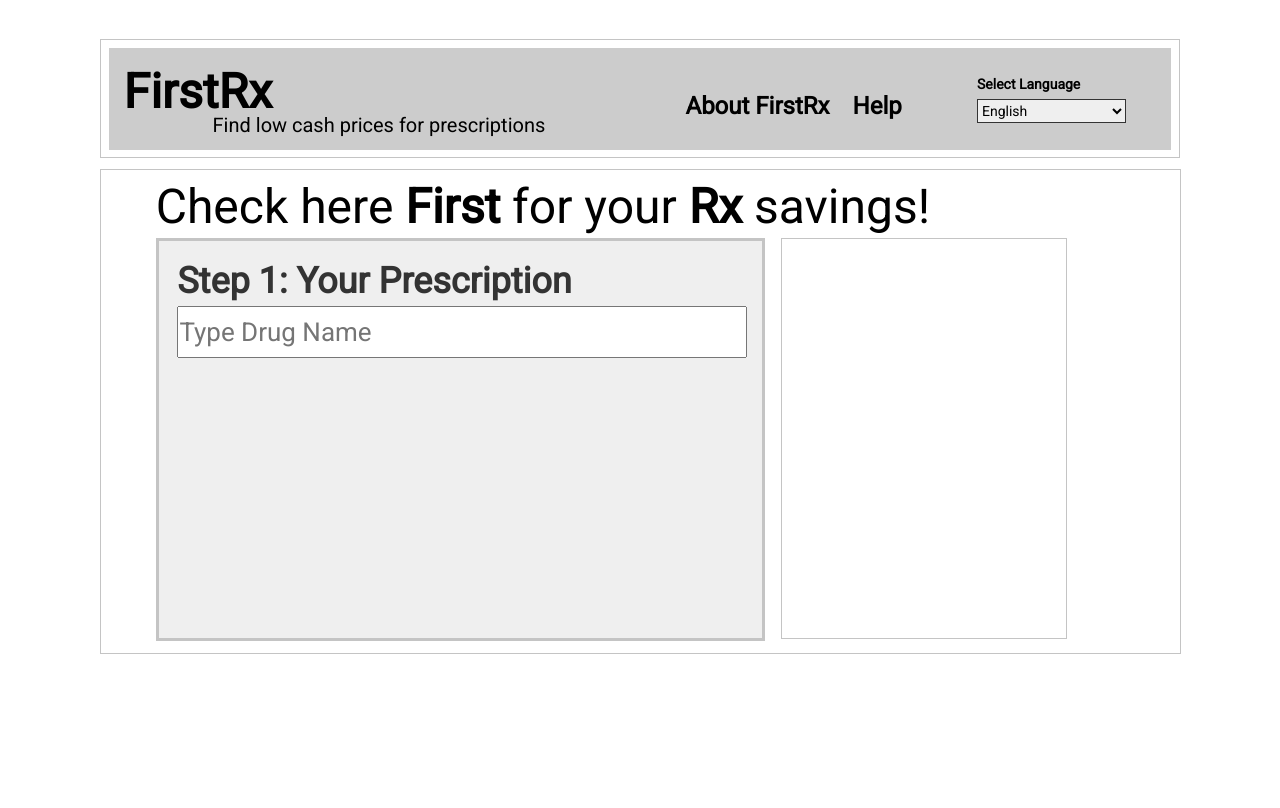
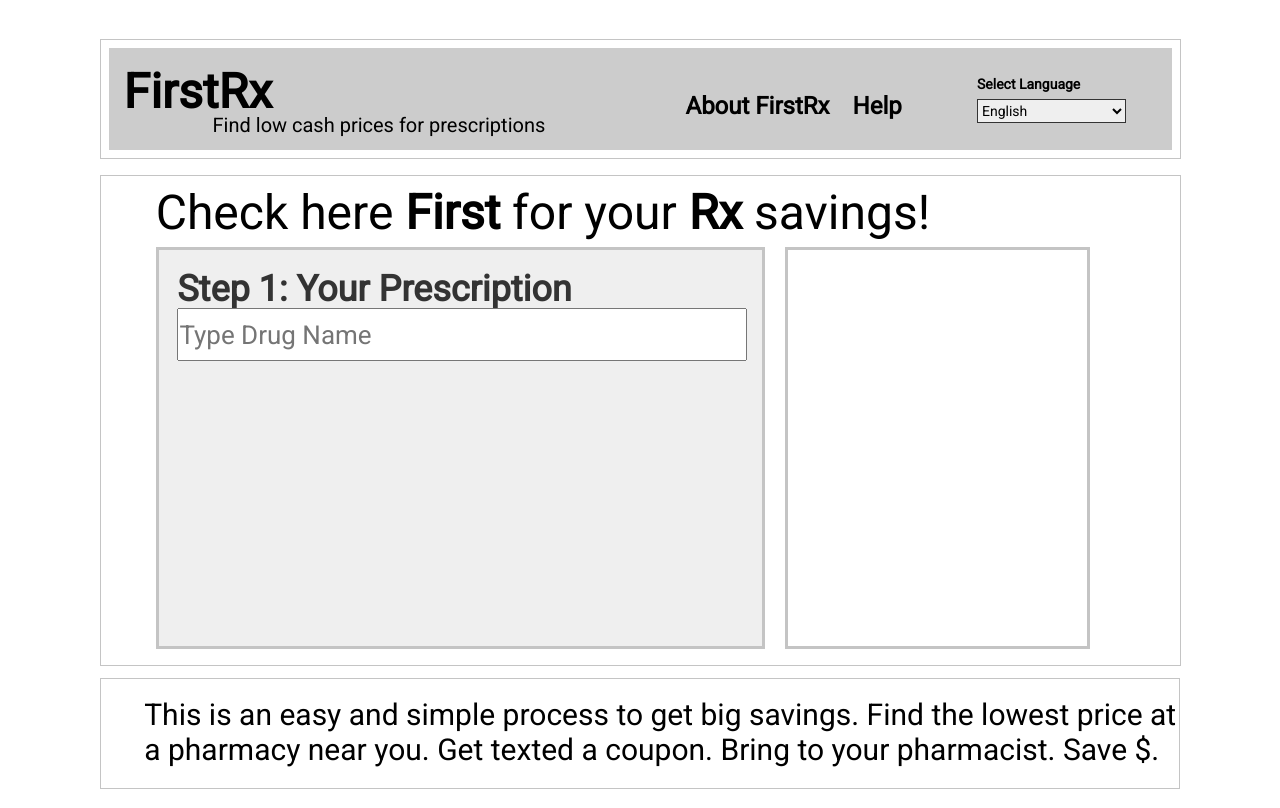
Before and after one commit to insonia78/FirstRx, a Next.js app: page / in a window 1280 px wide. Built offline with nearby package versions, Linux system fonts and the light colour scheme.

Commit message:
compleated conversion with position relative;

```diff
--- a/pages/src/components/HomeDesktop/FindPrescriptionHome/index.tsx
+++ b/pages/src/components/HomeDesktop/FindPrescriptionHome/index.tsx
@@ -55,7 +55,7 @@
         }
 
     return(
-        <div className="test">
+        <div>
              <span className="desktop-main-left-find-prescription-home-title" >Step 1: Your Prescription</span>
              <input  placeholder="Type Drug Name" className="desktop-main-left-find-prescription-home-input" type="text" list="prescriptions" onChange={searchPrescription} id="usr" />
              <datalist className= "desktop-main-left-find-prescription-home-datalist" id="prescriptions">
--- a/pages/src/components/HomeDesktop/index.tsx
+++ b/pages/src/components/HomeDesktop/index.tsx
@@ -17,17 +17,18 @@
             <main>
                 <div className="main-desktop-container">
                     <div className="main-desktop-title">Check here <b>First</b> for your <b>Rx</b> savings!</div>
+                    <div className="main-desktop-sides-container">
+                        <div className="main-desktop-side-left">
+                            <FindPrescriptionHome />
+                        </div>
 
-                    <div className="main-desktop-side-left">
-                        <FindPrescriptionHome />
+                        <div className="main-desktop-side-right"></div>
                     </div>
-
-                    <div className="main-desktop-side-right"></div>
                 </div>
-                {/* <div className="main-desktop-bottom-container">
+                <div className="main-desktop-bottom-container">
                     <span className="main-desktop-bottom-text">This is an easy and simple process to get big savings. Find the lowest price at a
                     pharmacy near you. Get texted a coupon. Bring to your pharmacist. Save $.</span>
-                </div> */}
+                </div>
             </main>
 
         </>
--- a/pages/src/components/component/PrescriptionDetailedForm/index.tsx
+++ b/pages/src/components/component/PrescriptionDetailedForm/index.tsx
@@ -5,7 +5,7 @@
 
 
     return (
-        <div >
+        <div  >
             <div className="main-desktop-left-prescription-form-description">Does this match your prescription? Make adjustments below
             so that we can accurately compare prices. Don't worry, you will be
                 able to adjust this again.</div>
--- a/styles/desktop.css
+++ b/styles/desktop.css
@@ -3,8 +3,8 @@
     margin-left:11.3%;
     margin-right:11.2%; */
     min-height:14.8vh;
-    /* width:84.38vw;  */
-    position:absolute;
+    width:84.38vw;
+    position:relative;
     left:7.85vw;
     right:7.85vw;
     top:4.9vh;
@@ -123,17 +123,18 @@
     position:relative;
     left:7.85vw;
     right:7.85vw;
-    top:21.1vh;
-    bottom:18.22vh;
-    width: 84.38vw;;
+    top:7vh;
+    width: 84.38vw;
     border: 1px solid #c4c4c4;
     box-sizing: border-box;
     min-height:60.66vh;
+    height:auto;
    }
+
    .main-desktop-title{
-
+       width:79.583vw;
        height:6.22vh;
-       position:absolute;
+       position:relative;
        left:4.236vw;
        right:0.66vw;
        top:1.11vh;
@@ -143,41 +144,49 @@
        font-size: 4.8rem;
        line-height: 5.6rem;
        color: #000000;
+
     }
 
+  .main-desktop-sides-container{
+
+    display:flex;
+    width: 84.38vw;
+    flex-wrap: wrap;
+    flex-direction:row;
+
+  }
    .main-desktop-side-left{
-    position:relative;
+
     min-height:50.37vh;
     height:auto;
     width:47.64vw;
-    top:8.55vh;
-    left:4.236vw;
-    right:32.5vw;
+    margin-top:2.55vh;
+    margin-left:4.236vw;
+    margin-right:1.5vw;
+    margin-bottom:2vh;
     background: #EFEFEF;
     border: 3px solid #c4c4c4;
     box-sizing: border-box;
-
    }
    .main-desktop-side-right{
-    position:absolute;
-    top:8.55vh;
-    bottom:1.78vh;
-    left:53.12vw;
-    right:8.8vw;
-    border: 1px solid #c4c4c4;
+
+    border: 3px solid #c4c4c4;
     box-sizing: border-box;
+    width:23.82vw;
+    min-height:40.37vh;
+    margin-top:2.55vh;
+    margin-bottom:2vh;
 
    }
    .main-desktop-bottom-container{
-       position:absolute;
-       left:7.85vw;
-       top: 83.44vh;
-       right:7.85vw;
-       bottom:2.78vh;
+       position:relative;
+       margin-left:7.85vw;
+       margin-right:7.85vw;
        border: 1px solid #c4c4c4;
        box-sizing: border-box;
+       margin-top:8.5vh;
        min-height:13.8vh;
-
+       width:84.375vw;
        font-style: normal;
        font-weight: normal;
        font-size: 3rem;
--- a/styles/main-desktop-left-prescription-detailed-form.css
+++ b/styles/main-desktop-left-prescription-detailed-form.css
@@ -21,7 +21,7 @@
     position:relative;
     left:1.32vw;
     right:2.71vw;
-    margin-top:9.4vh;
+    margin-top:3.4vh;
     font-style: normal;
     font-weight: 500;
     font-size: 1.8rem;
--- a/styles/main-desktop-left.css
+++ b/styles/main-desktop-left.css
@@ -1,24 +1,21 @@
 
 .desktop-main-left-find-prescription-home-title{
-    position:absolute;
+    position:relative;
     top:2.34vh;
-    bottom:45.4vh;
     left:1.45vw;
     right:14.37vw;
     font-style: normal;
     font-weight: bold;
     font-size: 3.6rem;
     line-height: 4.2rem;
-
     color: #333333;
-
 
 }
 .desktop-main-left-find-prescription-home-input{
+  position:relative;
   width: 44.51vw;
   height:6.55vh;
-  position:relative;
-  top:8.11vh;
+  top:2.11vh;
   bottom:35.66vh;
   left:1.46vw;
   right:1.67vw;
```
